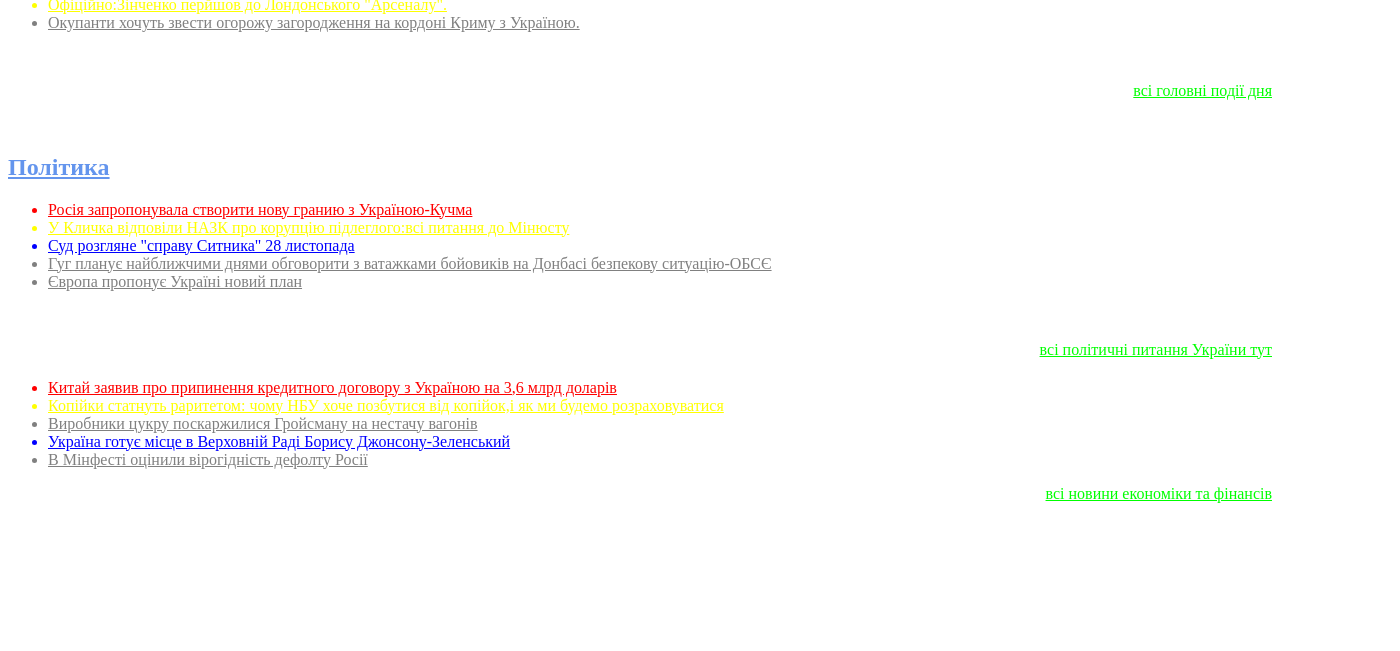
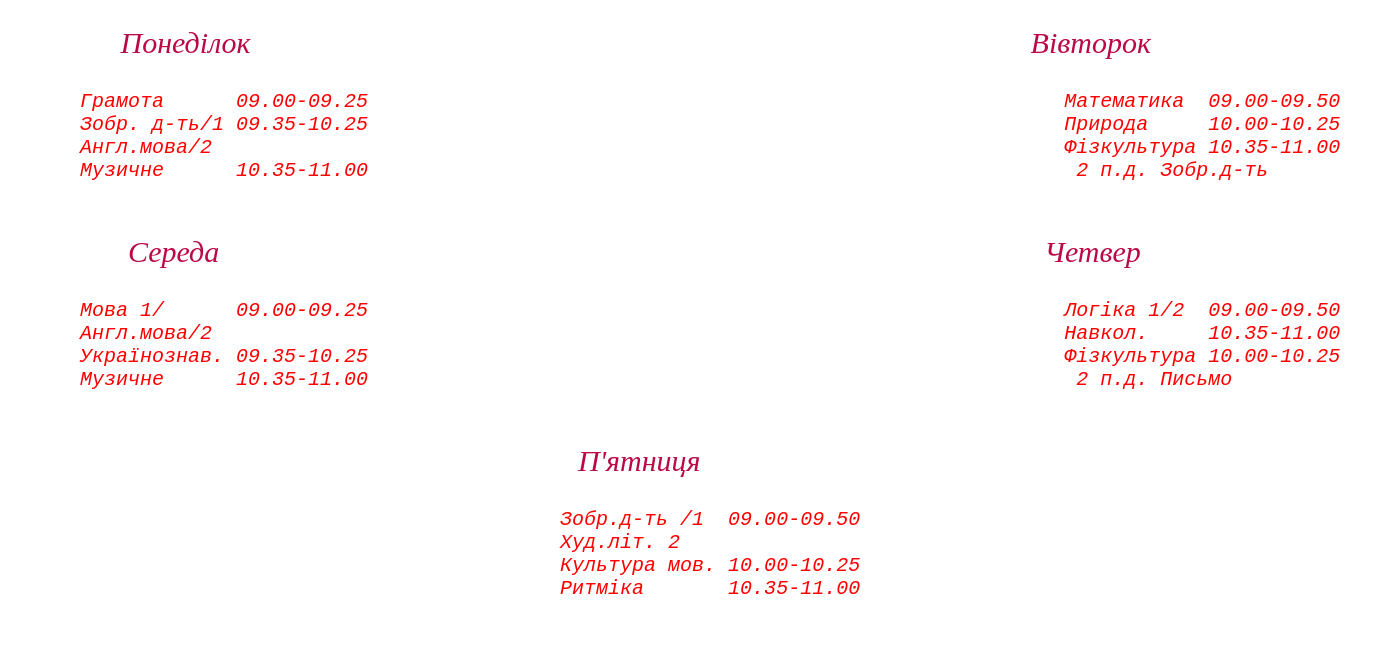
Before and after one commit to vasyaveryhappy/rozklad, a plain HTML site: page index.html in a window 1280 px wide. Shown: the part 149-800 px from the top of the page, 1400 px wide, since content can reach past the window. Drawn offline with Linux system fonts and the light colour scheme; files that its build step writes are made by us from their sources.

Commit message:
Add files via upload

```diff
--- a/index.html
+++ b/index.html
@@ -5,60 +5,38 @@
     <meta http-equiv="X-UA-Compatible" content="IE=edge" />
     <meta name="viewport" content="width=device-width, initial-scale=1.0" />
     <title>Document</title>
-    <link rel="stylesheet" href="./style.css" />
+    <link rel="stylesheet" href="../ex1/style.css" />
   </head>
   <body>
-    <h1 align="center">Новини.ua</h1>
-    <h2>Головне</h2>
-    <ul>
-      <li class="red">
-        Росія знову бомбить мирних жителів і не військові об'єкти.
-      </li>
-      <li class="yellow">
-        Офіційно:Зінченко перйшов до Лондонського "Арсеналу".
-      </li>
-      <li class="gray">
-        Окупанти хочуть звести огорожу загородження на кордоні Криму з Україною.
-      </li>
-    </ul>
     <br />
-    <p align="right" class="green">всі головні події дня</p>
-    <br />
-    <h2>Політика</h2>
-    <ul>
-      <li class="red">
-        Росія запропонувала створити нову гранию з Україною-Кучма
-      </li>
-      <li class="yellow">
-        У Кличка відповіли НАЗК про корупцію підлеглого:всі питання до Мінюсту
-      </li>
-      <li class="blue">Суд розгляне "справу Ситника" 28 листопада</li>
-      <li class="gray">
-        Гуг планує найближчими днями обговорити з ватажками бойовиків на Донбасі
-        безпекову ситуацію-ОБСЄ
-      </li>
-      <li class="gray">Європа пропонує Україні новий план</li>
-    </ul>
-    <br />
-    <p align="right" class="green">всі політичні питання України тут</p>
-    <h2></h2>
-    <ul>
-      <li class="red">
-        Китай заявив про припинення кредитного договору з Україною на 3,6 млрд
-        доларів
-      </li>
-      <li class="yellow">
-        Копійки статнуть раритетом: чому НБУ хоче позбутися від копійок,і як ми
-        будемо розраховуватися
-      </li>
-      <li class="gray">
-        Виробники цукру поскаржилися Гройсману на нестачу вагонів
-      </li>
-      <li class="blue">
-        Україна готує місце в Верховній Раді Борису Джонсону-Зеленський
-      </li>
-      <li class="gray">В Мінфесті оцінили вірогідність дефолту Росії</li>
-    </ul>
-    <p align="right" class="green">всі новини економіки та фінансів</p>
+    <h1 align="center" id="dz2">Розклад занять</h1>
+    <pre class="days">
+               Понеділок                                                                                                        Вівторок</pre
+    >
+    <pre class="lesson">
+      Грамота      09.00-09.25                                                          Математика  09.00-09.50
+      Зобр. д-ть/1 09.35-10.25                                                          Природа     10.00-10.25
+      Англ.мова/2                                                                       Фізкультура 10.35-11.00
+      Музичне      10.35-11.00                                                           2 п.д. Зобр.д-ть
+    </pre>
+
+    <pre class="days">
+                Середа                                                                                                              Четвер</pre
+    >
+    <pre class="lesson">
+      Мова 1/      09.00-09.25                                                          Логіка 1/2  09.00-09.50
+      Англ.мова/2                                                                       Навкол.     10.35-11.00
+      Українознав. 09.35-10.25                                                          Фізкультура 10.00-10.25
+      Музичне      10.35-11.00                                                           2 п.д. Письмо
+    </pre>
+    <pre class="days">
+                                                                            П'ятниця             </pre
+    >
+    <pre class="lesson">
+                                              Зобр.д-ть /1  09.00-09.50
+                                              Худ.літ. 2
+                                              Культура мов. 10.00-10.25
+                                              Ритміка       10.35-11.00
+    </pre>
   </body>
 </html>
```
